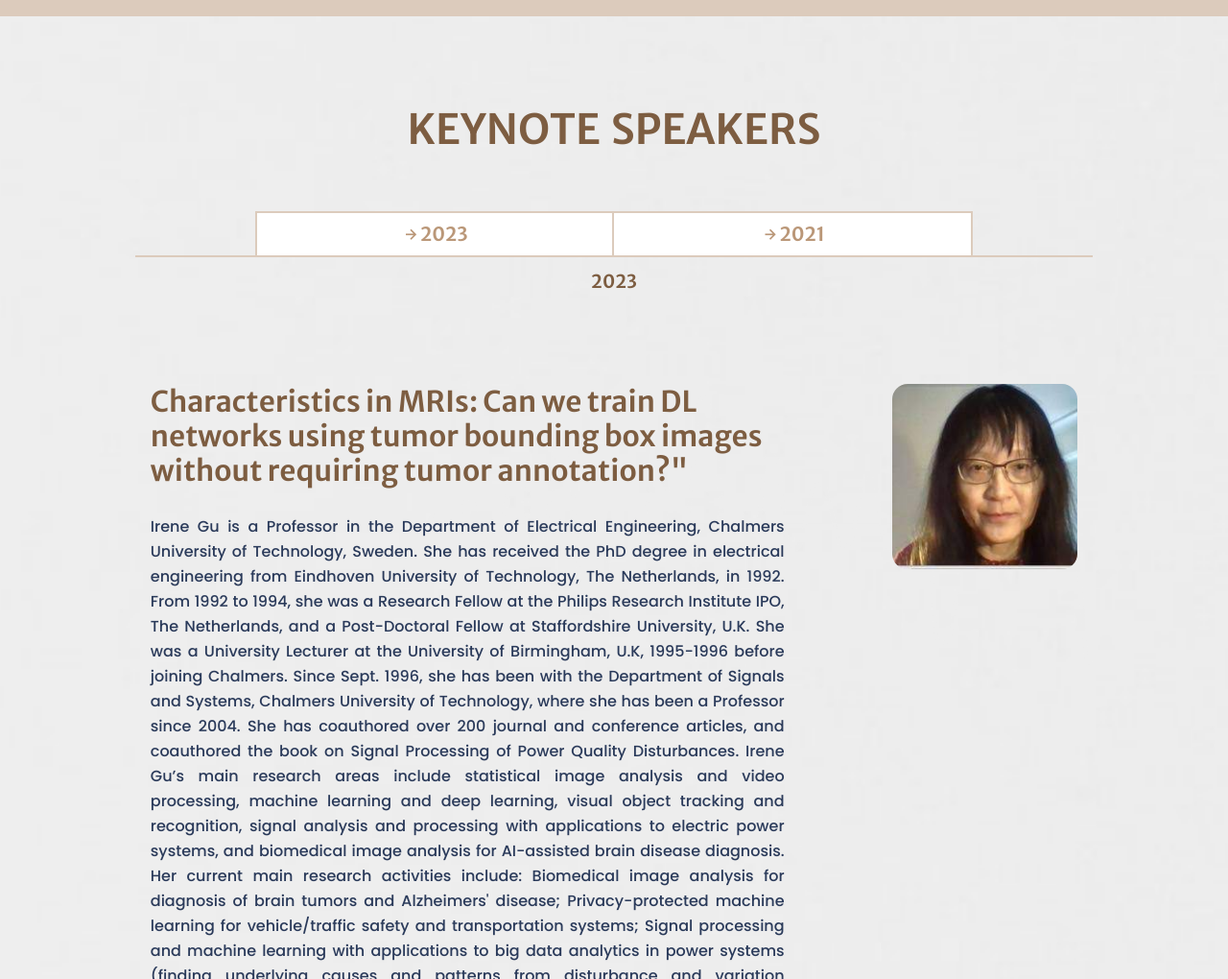
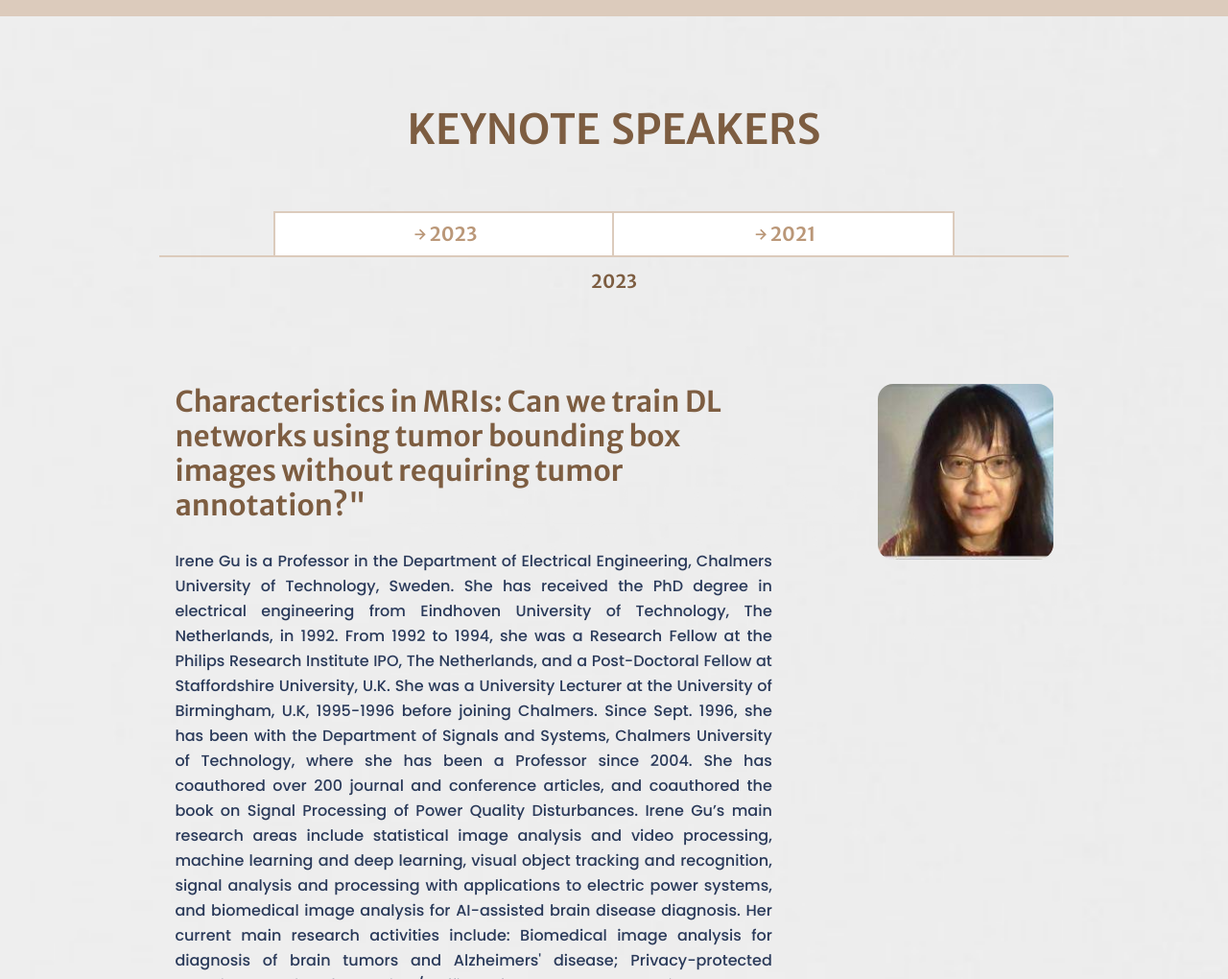
Before and after one commit to goellavish10/wrec-2.0-ece, a plain HTML site: page index.html in a window 1280 px wide. Shown: the part 3415-4435 px from the top of the page at 96% size. Drawn offline with nearby package versions, Linux system fonts and the light colour scheme.

Commit message:
alignment of keynote speakers

```diff
--- a/index.html
+++ b/index.html
@@ -884,7 +884,7 @@
             class="container py-20 md:py-24"
             x-data="{ activeTab: '2023'}"
             id="keynoteSpeakers"
-            style="padding-left: 11vw; padding-right: 11vw"
+            style="padding-left: 13vw; padding-right: 13vw"
           >
             <h2
               class="text-brand-400 font-header text-3xl md:text-5xl uppercase text-center"
```
